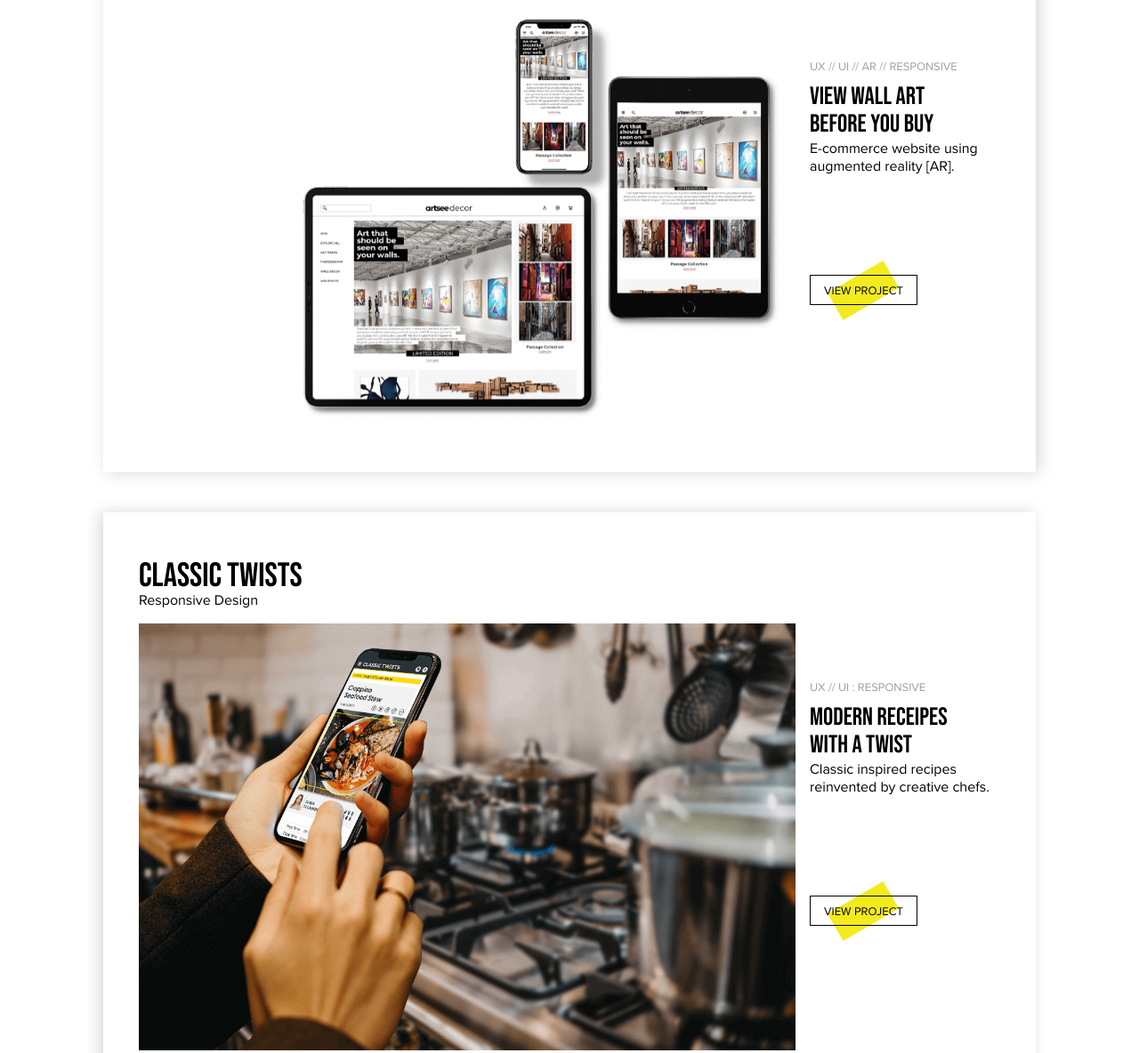
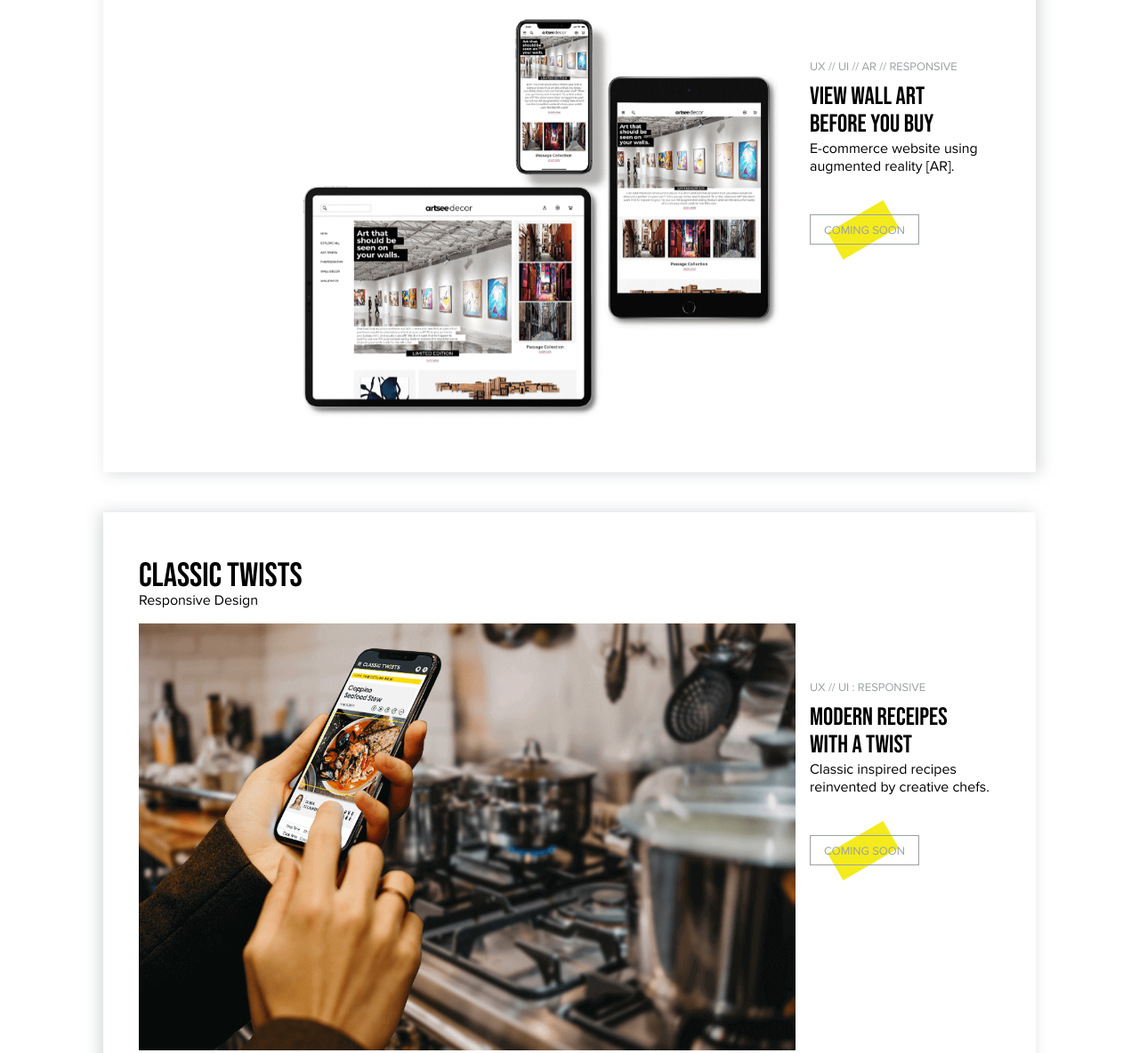
Before and after one commit to toekki/portfolio-site-tasha-kim, a plain HTML site: page index.html in a window 1280 px wide. Shown: the part 865-2049 px from the top of the page at 89% size. Drawn offline with Linux system fonts and the light colour scheme.

Commit message:
index avoid clicks/ grey'd out buttons

```diff
--- a/css/style.css
+++ b/css/style.css
@@ -517,7 +517,39 @@ header .container {
   transition: 0.2s opacity;
 }
 .button:hover {
-  background-color: #000000;
+  background-color: #000 000;
+}
+/* ---- (disabled button / avoid click) ---- */
+/* ----------------------------------------- */
+.yellowBoxButtonAvoid {
+  position: relative;
+  display: inline-block;
+  z-index: 2;
+}
+.yellowBoxButtonAvoid .yellowBoxAvoid {
+  position: absolute;
+  width: 80px;
+  left: 20px;
+  top: 12px;
+  z-index: -1;
+}
+
+.buttonAvoid {
+  /* KEEP THESE BUTTON RULES AT THE END OR TOWARDS THE BOTTOM! */
+  display: inline-block; /* note the <a> tag is inline by default */
+  background-color: none;
+  color: #9ba1a3; /* needed to override the default link color */
+  font-weight: 300;
+  font-size: 13px;
+  padding: 8px 15px;
+  margin-top: 28px;
+  margin-bottom: 0px;
+  border-radius: 0px;
+  border: 1px solid #9ba1a3; /* width of the border, type, color */
+  transition: 0.2s opacity;
+}
+.buttonAvoid:hover {
+  background-color: #4d4d4d;
 }
 
 /* -------------------------OVERALL LAYOUT STYLING -------------------------- */
--- a/index.html
+++ b/index.html
@@ -497,10 +497,10 @@
                       <p>E-commerce website using augmented reality [AR].</p>
                     </div>
 
-                    <div class="yellowBoxButton">
-                      <a href="artseedecor.html" class="button">VIEW PROJECT</a>
+                    <div class="yellowBoxButtonAvoid">
+                      <a class="buttonAvoid">COMING SOON</a>
                       <img
-                        class="yellowBox"
+                        class="yellowBoxAvoid"
                         src="./img/1-home/1-imgs/yellow-box.svg"
                         alt="yellow-box"
                       />
@@ -564,12 +564,10 @@
                       </p>
                     </div>
 
-                    <div class="yellowBoxButton">
-                      <a href="classictwists.html" class="button"
-                        >VIEW PROJECT</a
-                      >
+                    <div class="yellowBoxButtonAvoid">
+                      <a class="buttonAvoid">COMING SOON</a>
                       <img
-                        class="yellowBox"
+                        class="yellowBoxAvoid"
                         src="./img/1-home/1-imgs/yellow-box.svg"
                         alt="yellow-box"
                       />
@@ -634,10 +632,10 @@
                       </p>
                     </div>
 
-                    <div class="yellowBoxButton">
-                      <a href="flyfido.html" class="button">VIEW PROJECT</a>
+                    <div class="yellowBoxButtonAvoid">
+                      <a class="buttonAvoid">COMING SOON</a>
                       <img
-                        class="yellowBox"
+                        class="yellowBoxAvoid"
                         src="./img/1-home/1-imgs/yellow-box.svg"
                         alt="yellow-box"
                       />
@@ -701,10 +699,10 @@
                       </p>
                     </div>
 
-                    <div class="yellowBoxButton">
-                      <a href="healthhelp.html" class="button">VIEW PROJECT</a>
+                    <div class="yellowBoxButtonAvoid">
+                      <a class="buttonAvoid">COMING SOON</a>
                       <img
-                        class="yellowBox"
+                        class="yellowBoxAvoid"
                         src="./img/1-home/1-imgs/yellow-box.svg"
                         alt="yellow-box"
                       />
@@ -835,10 +833,10 @@
                       <p>A messenger app for true, dedicated gamers.</p>
                     </div>
 
-                    <div class="yellowBoxButton">
-                      <a href="mashspace.html" class="button">VIEW PROJECT</a>
+                    <div class="yellowBoxButtonAvoid">
+                      <a class="buttonAvoid">COMING SOON</a>
                       <img
-                        class="yellowBox"
+                        class="yellowBoxAvoid"
                         src="./img/1-home/1-imgs/yellow-box.svg"
                         alt="yellow-box"
                       />
```
